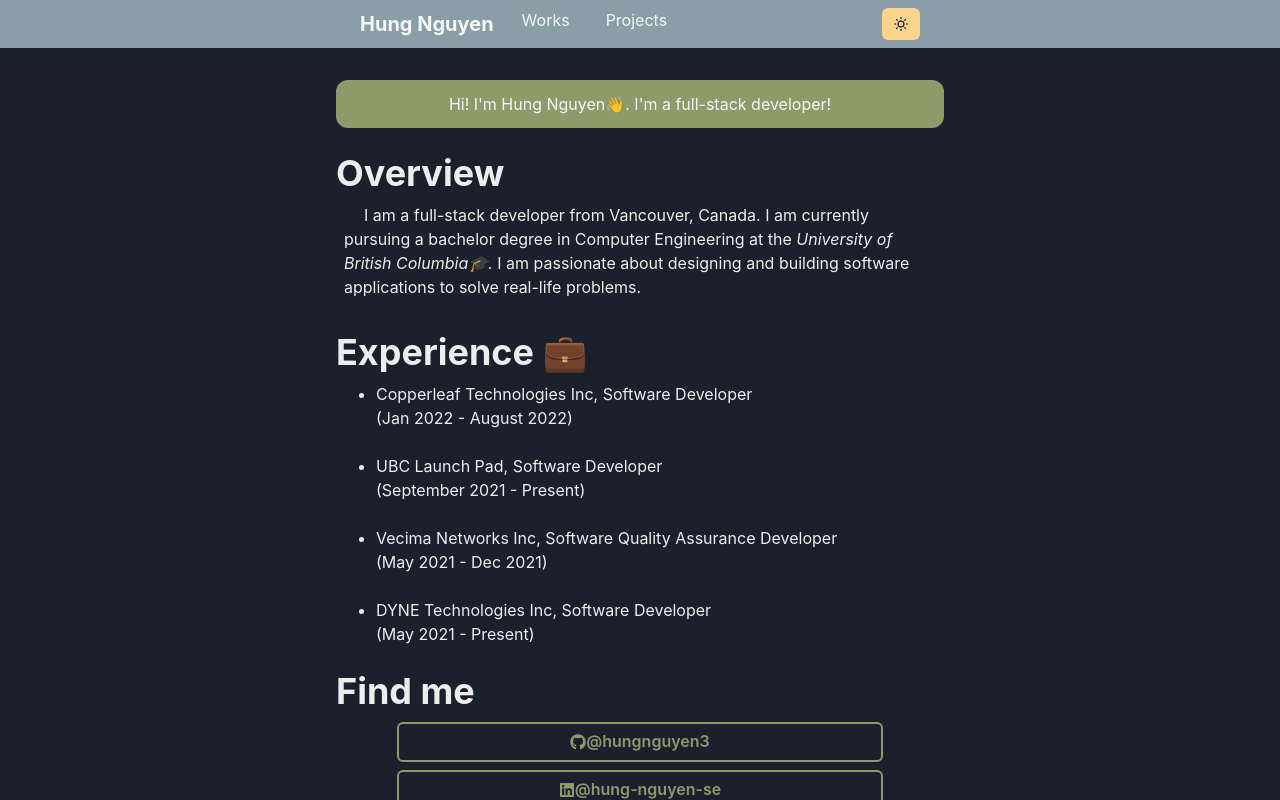
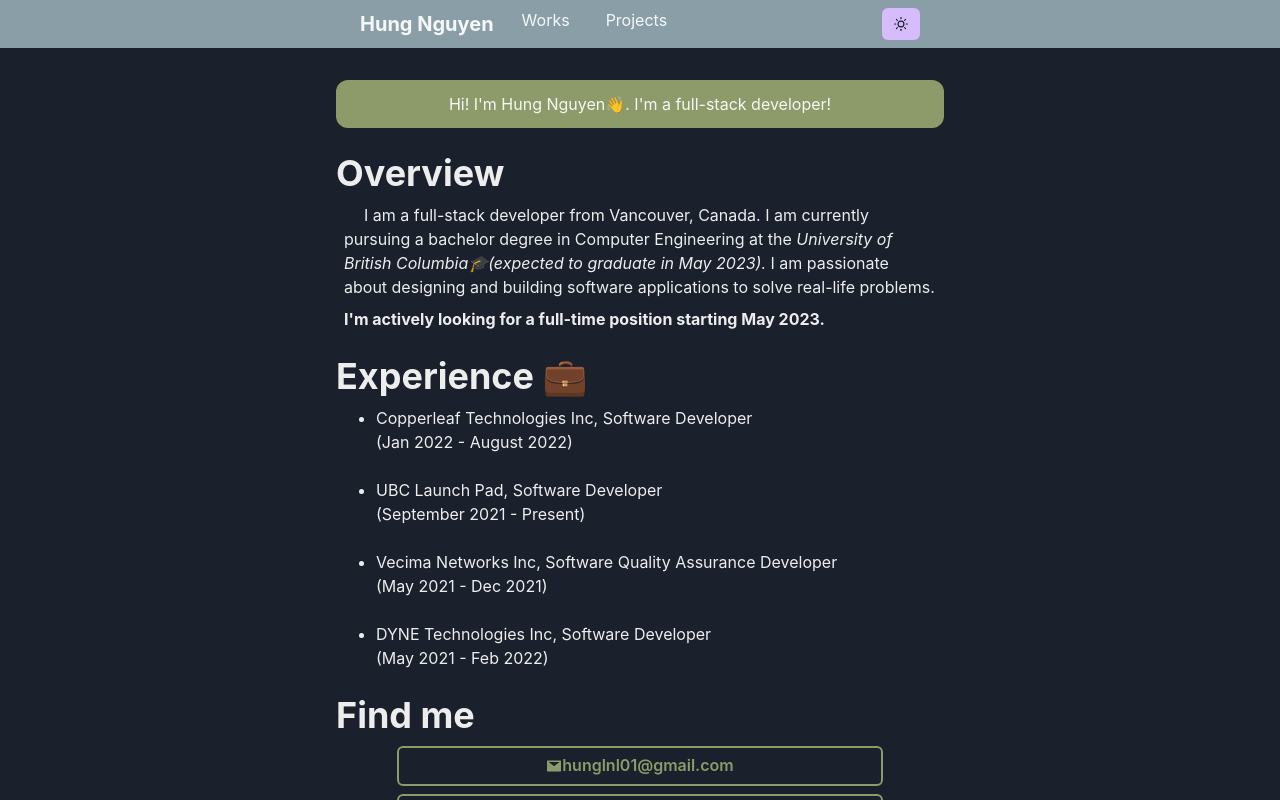
Before and after one commit to hungnguyen3/adventurous-hachi, a Next.js app: page / in a window 1280 px wide. Shown: the top 800 px of the page. Built offline with nearby package versions, Linux system fonts and the light colour scheme.

Commit message:
experience updates

```diff
--- a/src/components/DarkModeSwitch.tsx
+++ b/src/components/DarkModeSwitch.tsx
@@ -3,7 +3,7 @@
 
 export const DarkModeSwitch: React.FC<{}> = () => {
 	const { colorMode, toggleColorMode } = useColorMode();
-	const isDark = colorMode === 'dark';
+	const isDark = colorMode === 'light';
 
 	return (
 		<Box>
--- a/src/components/projects/_data.tsx
+++ b/src/components/projects/_data.tsx
@@ -17,6 +17,7 @@
 		languages: ['TypeScript', 'Python'],
 		tools: ['React Native', 'Node.js', 'Machine Learning'],
 		sourceCode: 'https://github.com/ubclaunchpad/spotify-gen',
+		demo: 'https://www.youtube.com/watch?v=78rMSg4dj6I',
 	},
 	{
 		id: '3',
--- a/src/pages/index.tsx
+++ b/src/pages/index.tsx
@@ -11,6 +11,7 @@
 	useColorModeValue,
 } from '@chakra-ui/react';
 import { FaGithub, FaInstagram, FaLinkedin } from 'react-icons/fa';
+import { AiFillMail } from 'react-icons/ai';
 import Link from 'next/link';
 import { Layout } from '../components/Layout';
 
@@ -33,10 +34,15 @@
 				I am a full-stack developer from Vancouver, Canada. I am currently
 				pursuing a bachelor degree in Computer Engineering at the{' '}
 				<Link href="https://www.ubc.ca/">
-					<Text as="i">University of British Columbia🎓. </Text>
-				</Link>
+					<Text as="i">
+						University of British Columbia🎓(expected to graduate in May 2023).{' '}
+					</Text>
+				</Link>{' '}
 				I am passionate about designing and building software applications to
 				solve real-life problems.
+			</Text>
+			<Text p={2} as="b">
+				I'm actively looking for a full-time position starting May 2023.
 			</Text>
 		</Box>
 
@@ -63,7 +69,7 @@
 				<ListItem>
 					DYNE Technologies Inc, Software Developer
 					<br />
-					(May 2021 - Present)
+					(May 2021 - Feb 2022)
 				</ListItem>
 			</UnorderedList>
 		</Box>
@@ -79,6 +85,17 @@
 					spacing="2"
 					style={{ width: '80%' }}
 				>
+					<Link href="mailto:hunglnl01@gmail.com">
+						<Button
+							variant="outline"
+							color={useColorModeValue('systemLightBlue', 'systemGreen')}
+							borderColor={useColorModeValue('systemLightBlue', 'systemGreen')}
+							border="2px"
+							isFullWidth={true}
+						>
+							<Icon as={AiFillMail} /> hunglnl01@gmail.com
+						</Button>
+					</Link>
 					<Link href="https://github.com/hungnguyen3">
 						<Button
 							variant="outline"
@@ -87,7 +104,7 @@
 							border="2px"
 							isFullWidth={true}
 						>
-							<Icon as={FaGithub} /> @hungnguyen3
+							<Icon as={FaGithub} /> hungnguyen3
 						</Button>
 					</Link>
 					<Link href="https://www.linkedin.com/in/hung-nguyen-se/">
@@ -98,7 +115,7 @@
 							border="2px"
 							isFullWidth={true}
 						>
-							<Icon as={FaLinkedin} /> @hung-nguyen-se
+							<Icon as={FaLinkedin} /> hung-nguyen-se
 						</Button>
 					</Link>
 					<Link href="https://www.instagram.com/adventurous_hachi/">
@@ -109,7 +126,7 @@
 							border="2px"
 							isFullWidth={true}
 						>
-							<Icon as={FaInstagram} /> @adventurous_hachi 💚
+							<Icon as={FaInstagram} /> adventurous_hachi 💚
 						</Button>
 					</Link>
 					<Link href="https://www.instagram.com/hung_xd/">
@@ -120,7 +137,7 @@
 							border="2px"
 							isFullWidth={true}
 						>
-							<Icon as={FaInstagram} /> @hung_xd
+							<Icon as={FaInstagram} /> hung_xd
 						</Button>
 					</Link>
 				</Stack>
```
Also changed, not shown: src/components/works/_data.tsx (+17 -6 lines).
